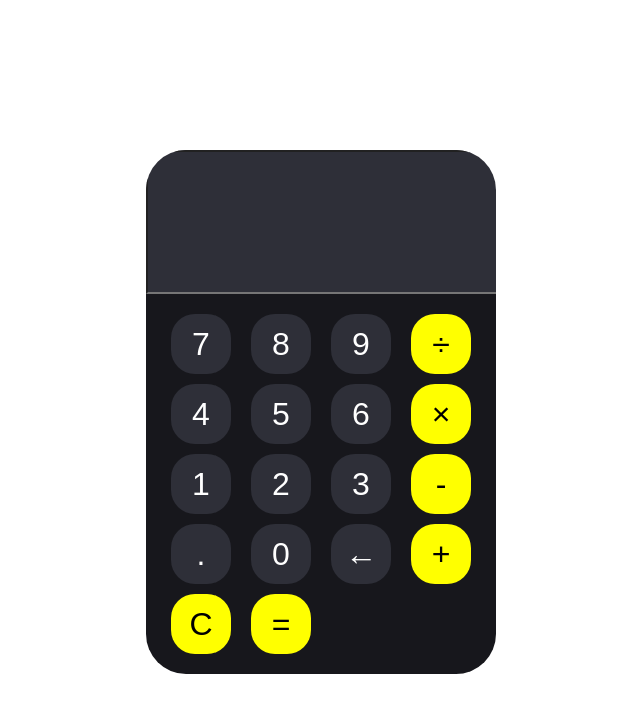
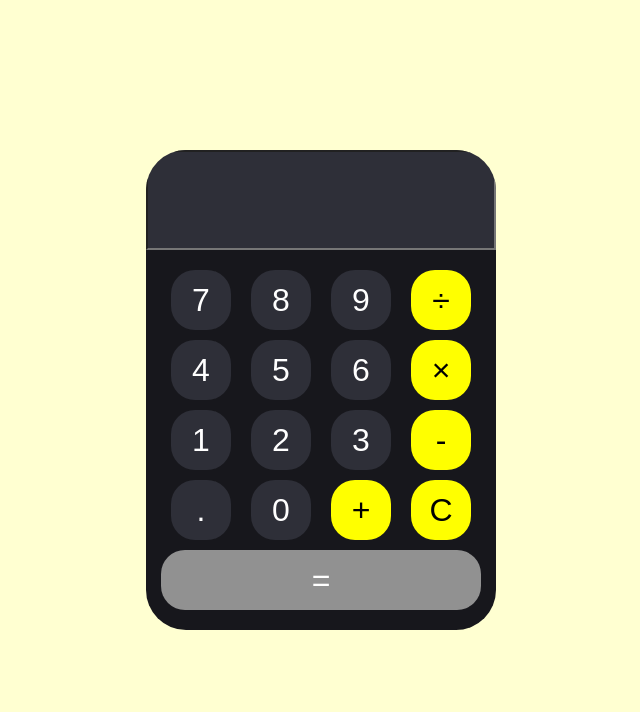
Before and after one commit to Makarem-dev/Simple-Calculator, a plain HTML site: page index.html in a window 1280 px wide. Shown: the whole page, without its empty margins (294-934 px from the left). Drawn offline with Linux system fonts and the light colour scheme.

Commit message:
Initial Commit

```diff
--- a/Styles/style.css
+++ b/Styles/style.css
@@ -1,3 +1,7 @@
+* {
+  background-color: rgb(255, 255, 209);
+}
+
 .calculator-container {
   position: absolute;
   top: 50%;
@@ -44,3 +48,12 @@
   background-color: yellow;
   color: black;
 }
+
+.calculator-btn .btn-equal {
+  grid-column: -1/1;
+  width: 100%;
+  background-color: rgb(145, 145, 145);
+}
+input {
+  box-sizing: border-box;
+}
--- a/index.html
+++ b/index.html
@@ -14,7 +14,7 @@
     <section class="calculator-container">
         <div class="calculator-body">
             <div>
-                <input class="calculator-display" id="display" readonly>
+                <input type="text" class="calculator-display" id="display" readonly>
             </div>
             <div class="calculator-btn">
                 <button onclick="appendToDisplay('7')">7</button>
@@ -34,10 +34,10 @@
 
                 <button onclick="appendToDisplay('.')">.</button>
                 <button onclick="appendToDisplay('0')">0</button>
-                <button onclick="backspace()">←</button>
+
                 <button onclick="appendToDisplay('+')" class="btn-blue">+</button>
                 <button onclick="clearDisplay()" class="btn-blue">C</button>
-                <button onclick="calculate()" class="btn-blue">=</button>
+                <button onclick="calculate()" class="btn-equal">=</button>
 
             </div>
 
--- a/script.js
+++ b/script.js
@@ -2,8 +2,8 @@
 const display = document.getElementById("display");
 function appendToDisplay(input) {
   display.value += input;
-  console.log(input);
 }
+
 function clearDisplay() {
   display.value = "";
 }
```
